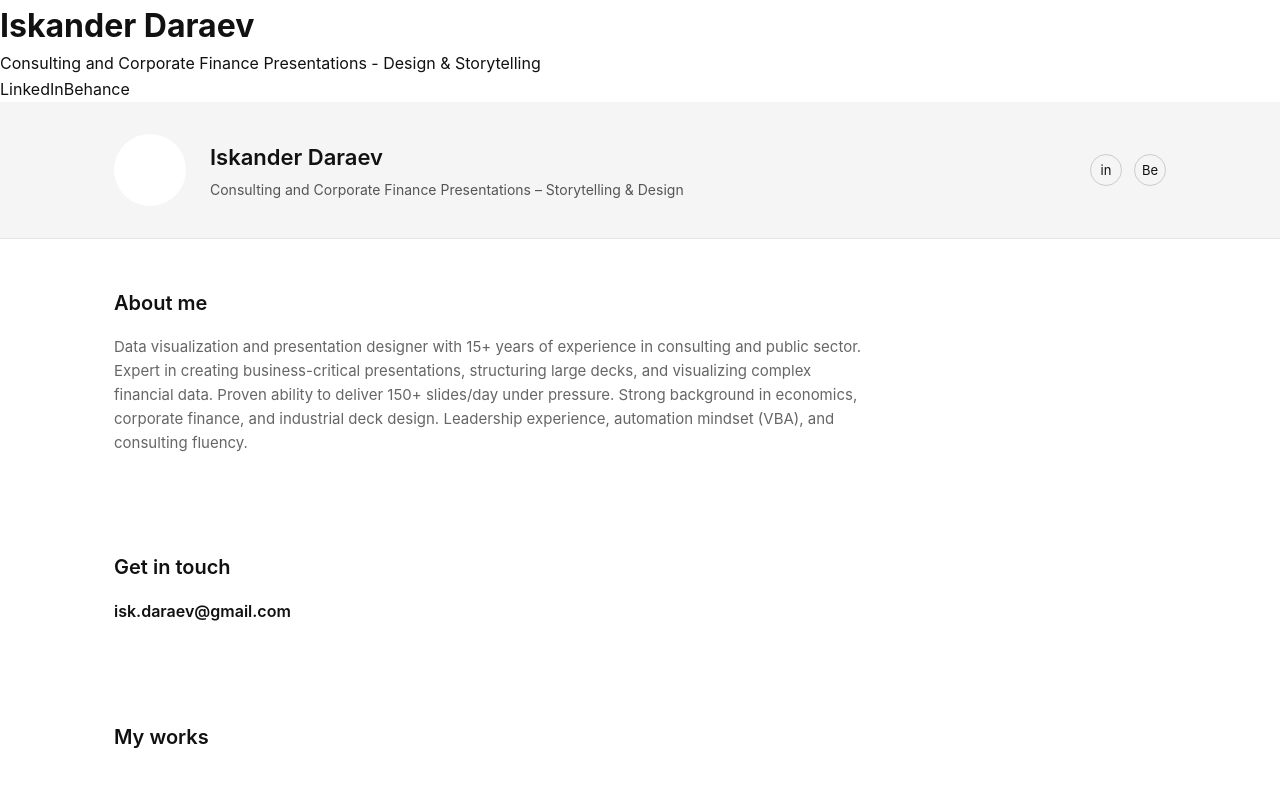
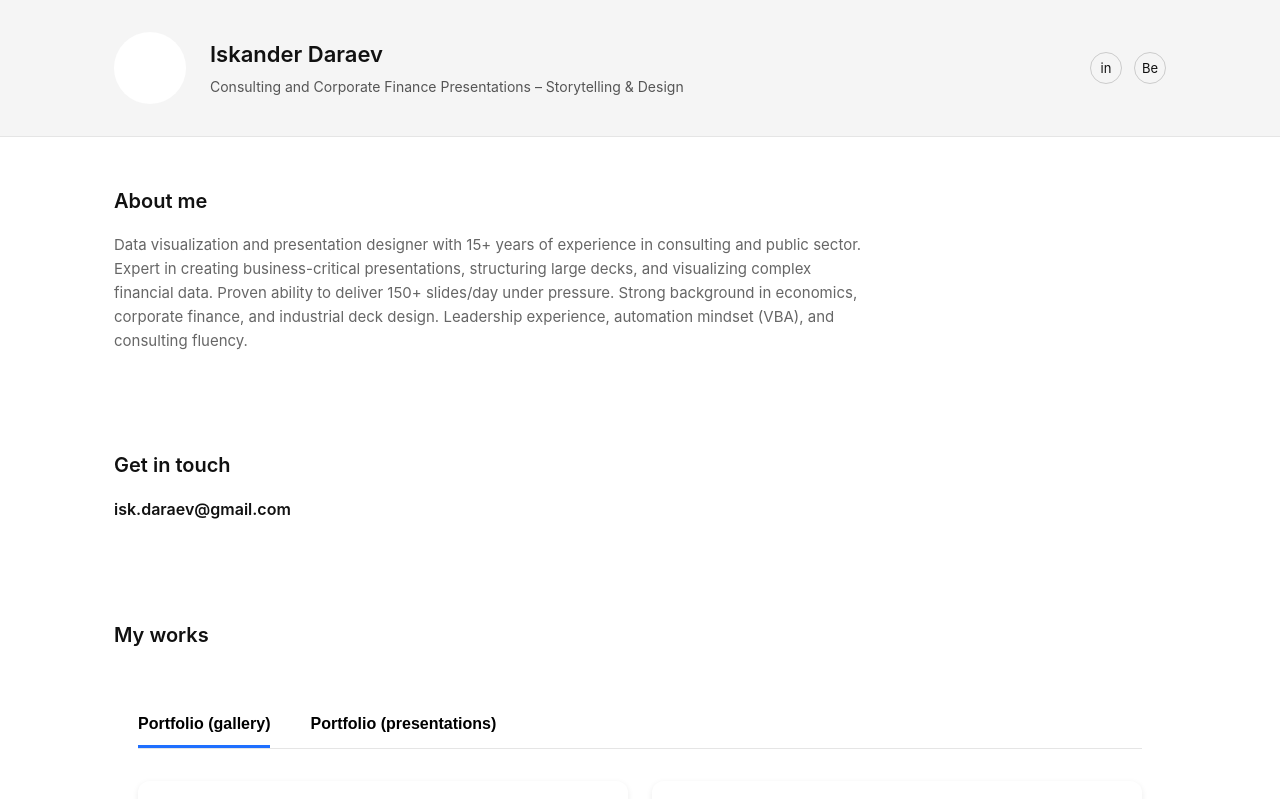
Before and after one commit to isk06/ruportfo, a Next.js app: page / in a window 1280 px wide. Shown: the top 799 px of the page. Built offline with nearby package versions, Linux system fonts and the light colour scheme.

Commit message:
Remove duplicate top title from layout

```diff
--- a/app/layout.tsx
+++ b/app/layout.tsx
@@ -1,30 +1,18 @@
-import './globals.css'
-import React from 'react'
+import "./globals.css";
 
 export const metadata = {
-  title: 'Iskander Daraev - Portfolio',
-  description: 'Design and storytelling for consulting & corporate finance presentations.'
-}
+  title: "Iskander Daraev",
+  description: "Consulting and Corporate Finance Presentations",
+};
 
-export default function RootLayout({ children }: { children: React.ReactNode }) {
+export default function RootLayout({
+  children,
+}: {
+  children: React.ReactNode;
+}) {
   return (
     <html lang="en">
-      <body>
-        <main className="container">
-          <header className="header">
-            <div>
-              <h1>Iskander Daraev</h1>
-              <p className="lead">Consulting and Corporate Finance Presentations - Design & Storytelling</p>
-            </div>
-            <nav className="links" aria-label="social">
-              <a href="http://www.linkedin.com/in/iskdaraev" target="_blank" rel="noreferrer">LinkedIn</a>
-              <a href="http://www.behance.net/iskdaraev" target="_blank" rel="noreferrer">Behance</a>
-            </nav>
-          </header>
-
-          {children}
-        </main>
-      </body>
+      <body>{children}</body>
     </html>
-  )
+  );
 }
```
